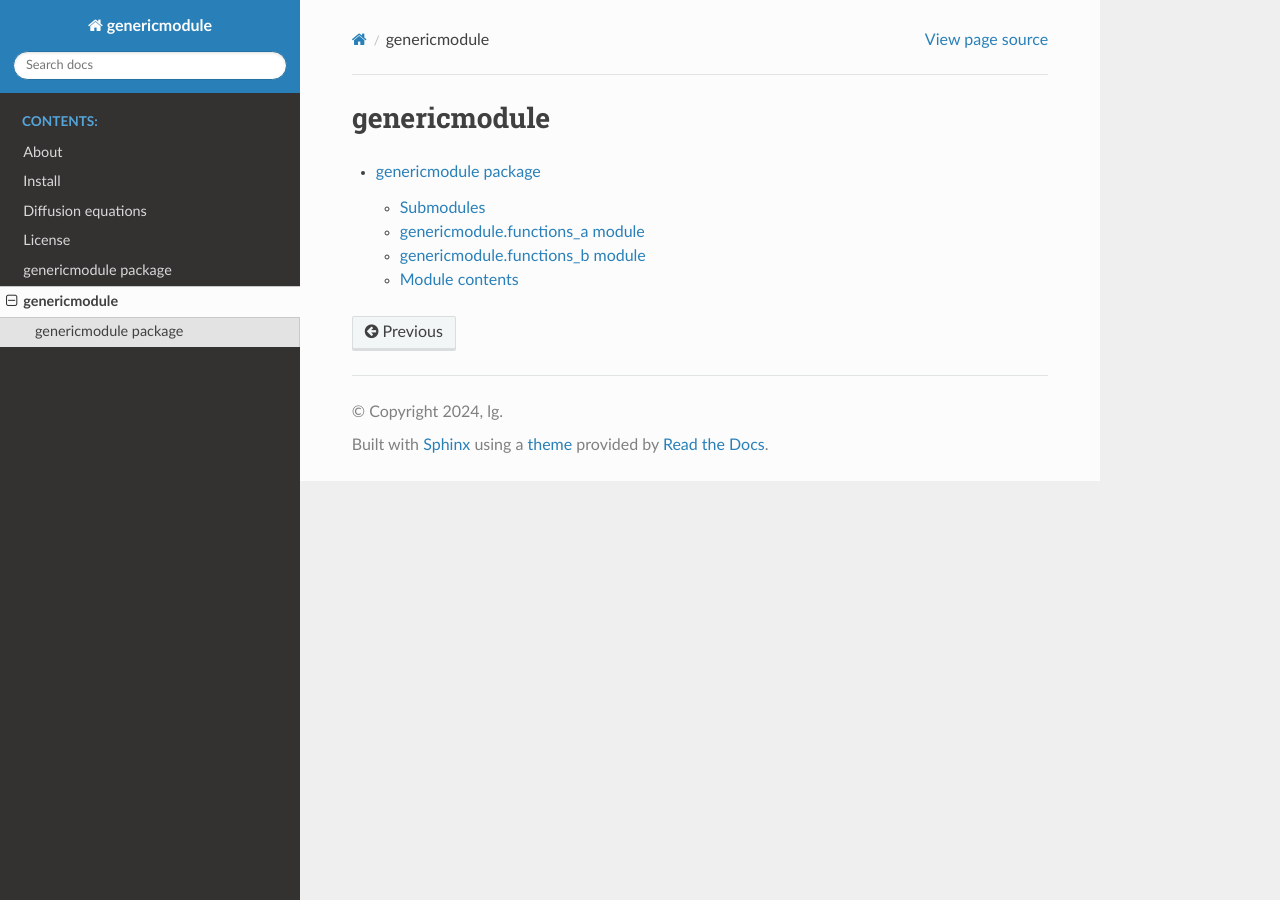
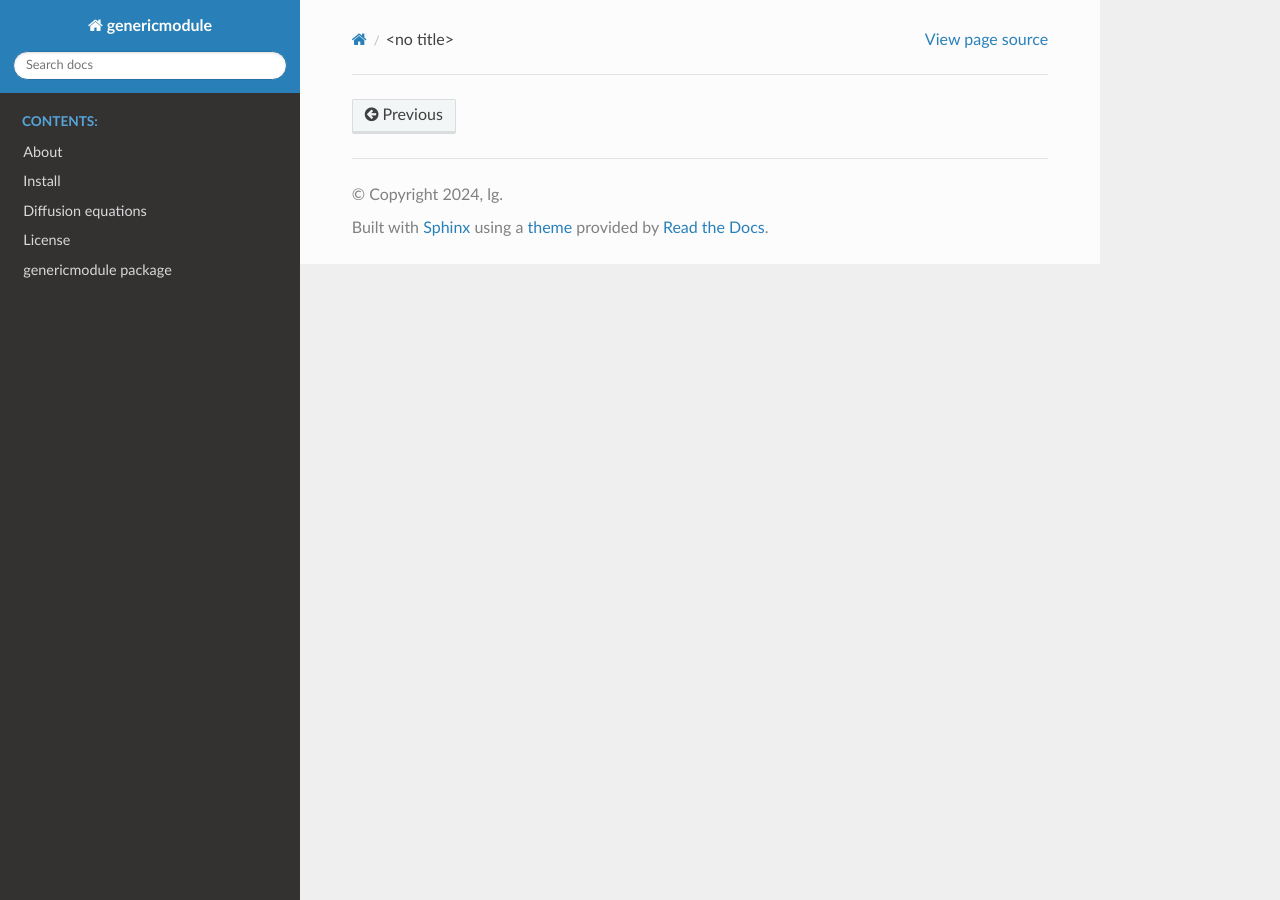
Before and after one commit to lengri/genericmodule, a Sphinx documentation site: the page built from docs/source/modules.rst, in a window 1280 px wide. Built offline with Sphinx 7.4.7 and the Read the Docs theme 2.0.0, drawn with Linux system fonts in a browser that asks for light colours.

Commit message:
Changed TOC structure

```diff
--- a/docs/source/genericmodule.rst
+++ b/docs/source/genericmodule.rst
@@ -1,10 +1,11 @@
 genericmodule package
 =====================
 
-Submodules
-----------
 
-genericmodule.functions\_a module
+.. Submodules
+.. ----------
+
+genericmodule.functions\_a
 ---------------------------------
 
 .. automodule:: genericmodule.functions_a
@@ -12,7 +13,7 @@
    :undoc-members:
    :show-inheritance:
 
-genericmodule.functions\_b module
+genericmodule.functions\_b
 ---------------------------------
 
 .. automodule:: genericmodule.functions_b
--- a/docs/source/modules.rst
+++ b/docs/source/modules.rst
@@ -1,7 +1,7 @@
-genericmodule
-=============
+.. genericmodule
+.. =============
+..
+   .. toctree::
+      :maxdepth: 4
 
-.. toctree::
-   :maxdepth: 4
-
-   genericmodule
+      genericmodule
```
Also changed, not shown: other parts of docs/source/genericmodule.rst (+3 -3 lines), docs/source/conf.py (+5 -5 lines), 14 other files.
